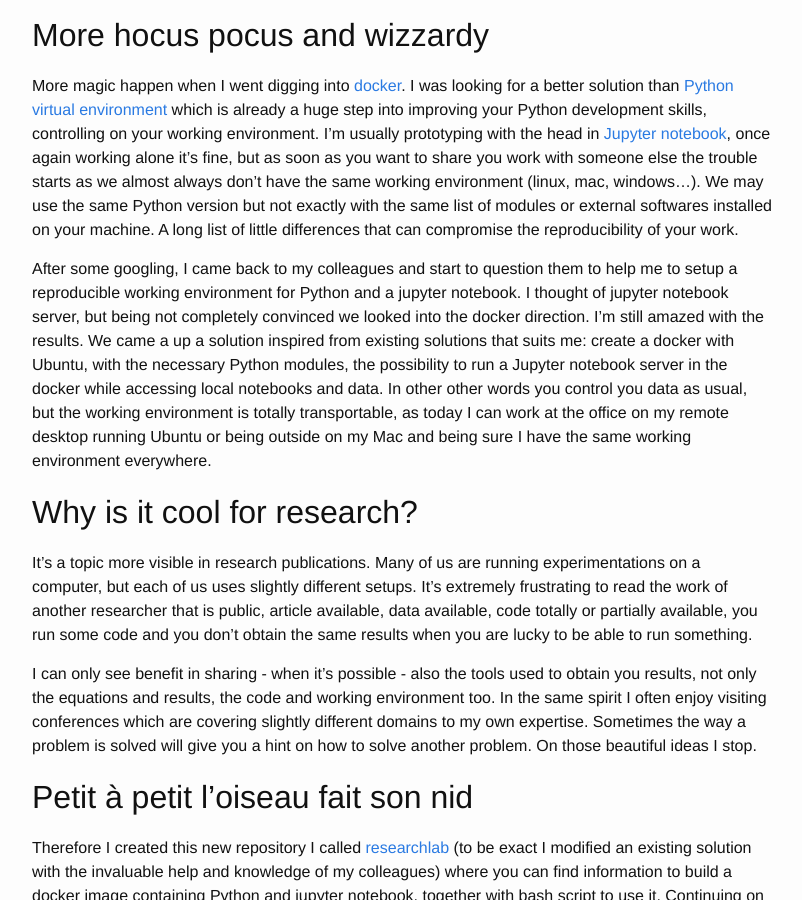
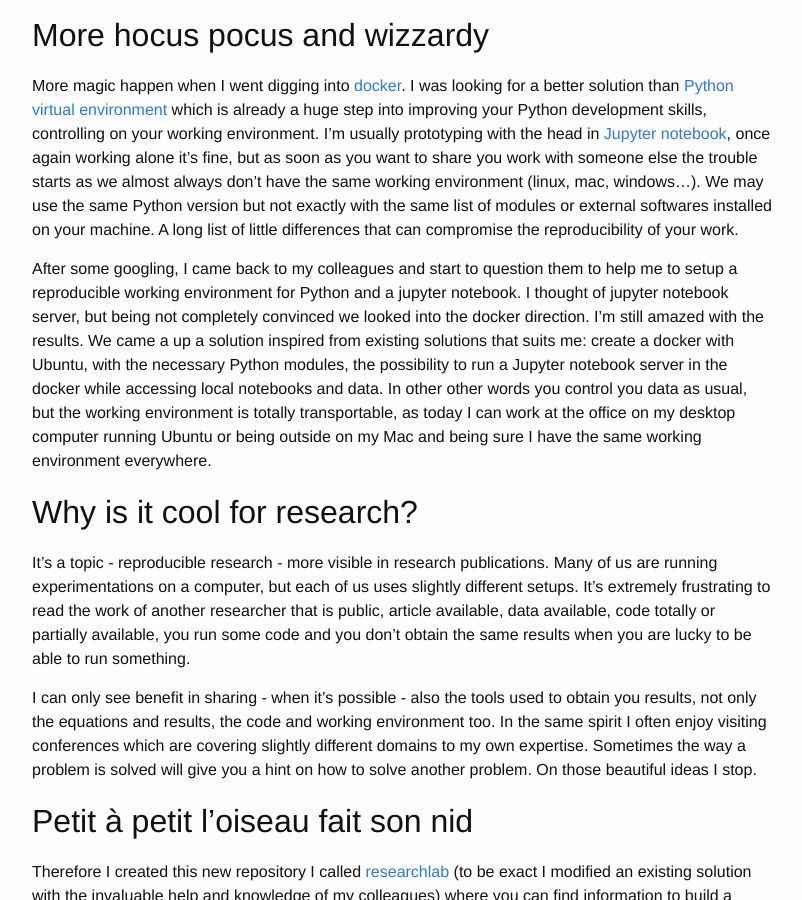
Before and after one commit to mrbonsoir/mrbonsoir.github.io, a Jekyll site: the page built from _posts/2018-05-08-Reproducible-research.markdown, in a window 1280 px wide and 900 px high, scrolled down 948 px. Shown: the whole window, without its empty margins (238-1040 px from the left). Built offline with Jekyll 4.4.1, drawn with Linux system fonts in a browser that asks for light colours.

Commit message:
orthograph correction

```diff
--- a/_posts/2018-05-08-Reproducible-research.markdown
+++ b/_posts/2018-05-08-Reproducible-research.markdown
@@ -28,11 +28,11 @@ I'm using git for a while but until recently in a very simple fashion. Working i
 
 More magic happen when I went digging into [docker][wiki-docker]. I was looking for a better solution than [Python virtual environment][python-virtualenvs] which is already a huge step into improving your Python development skills, controlling on your working environment. I'm usually prototyping with the head in [Jupyter notebook][jupyter-notebook], once again working alone it's fine, but as soon as you want to share you work with someone else the trouble starts as we almost always don't have the same working environment (linux, mac, windows...). We may use the same Python version but not exactly with the same list of modules or external softwares installed on your machine. A long list of little differences that can compromise the reproducibility of your work.
 
-After some googling, I came back to my colleagues and start to question them to help me to setup a reproducible working environment for Python and a jupyter notebook. I thought of jupyter notebook server, but being not completely convinced we looked into the docker direction. I'm still amazed with the results. We came a up a solution inspired from existing solutions that suits me: create a docker with Ubuntu, with the necessary Python modules, the possibility to run a Jupyter notebook server in the docker while accessing local notebooks and data. In other other words you control you data as usual, but the working environment is totally transportable, as today I can work at the office on my remote desktop running Ubuntu or being outside on my Mac and being sure I have the same working environment everywhere.
+After some googling, I came back to my colleagues and start to question them to help me to setup a reproducible working environment for Python and a jupyter notebook. I thought of jupyter notebook server, but being not completely convinced we looked into the docker direction. I'm still amazed with the results. We came a up a solution inspired from existing solutions that suits me: create a docker with Ubuntu, with the necessary Python modules, the possibility to run a Jupyter notebook server in the docker while accessing local notebooks and data. In other other words you control you data as usual, but the working environment is totally transportable, as today I can work at the office on my desktop computer running Ubuntu or being outside on my Mac and being sure I have the same working environment everywhere.
 
 ## Why is it cool for research?
 
-It's a topic more visible in research publications. Many of us are running experimentations on a computer, but each of us uses slightly different setups. It's extremely frustrating to read the work of another researcher that is public, article available, data available, code totally or partially available, you run some code and you don't obtain the same results when you are lucky to be able to run something.
+It's a topic - reproducible research - more visible in research publications. Many of us are running experimentations on a computer, but each of us uses slightly different setups. It's extremely frustrating to read the work of another researcher that is public, article available, data available, code totally or partially available, you run some code and you don't obtain the same results when you are lucky to be able to run something.
 
 I can only see benefit in sharing - when it's possible - also the tools used to obtain you results, not only the equations and results, the code and working environment too. In the same spirit I often enjoy visiting conferences which are covering slightly different domains to my own expertise. Sometimes the way a problem is solved will give you a hint on how to solve another problem. On those beautiful ideas I stop.
 
```
